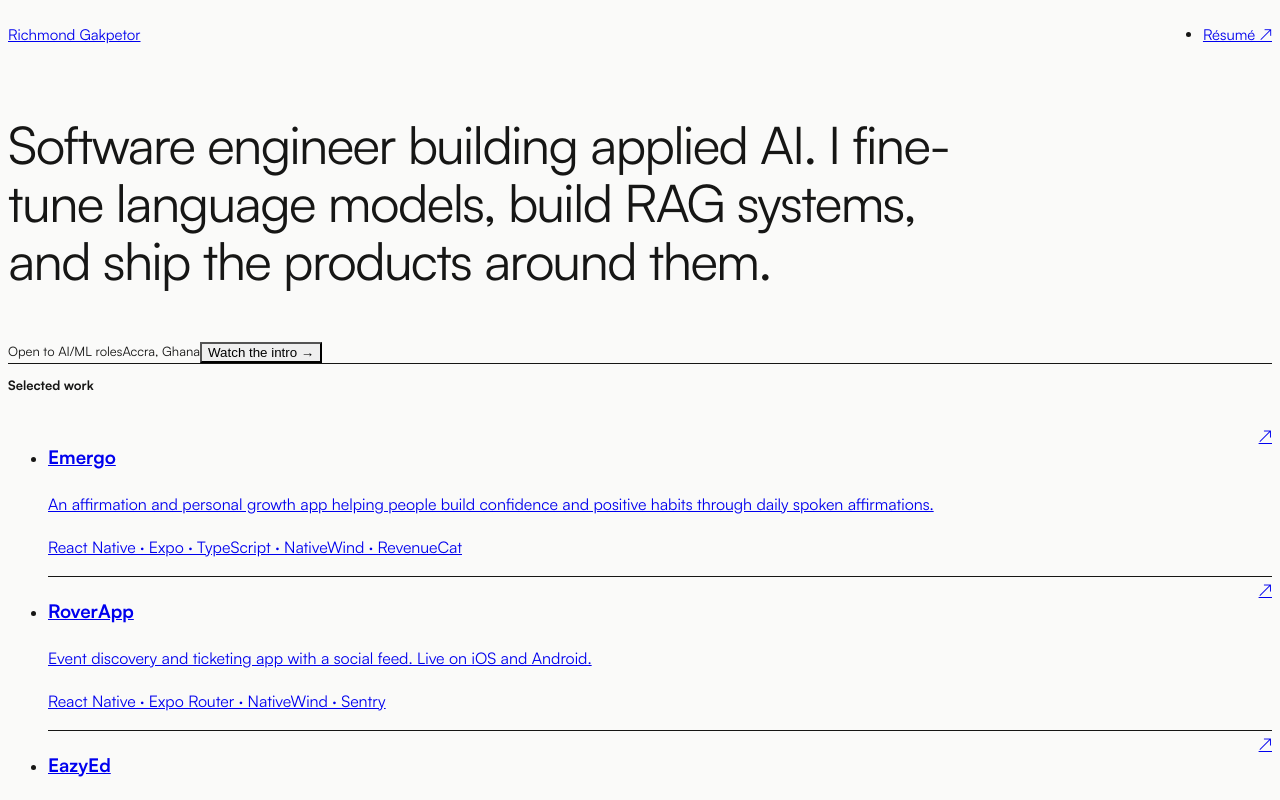
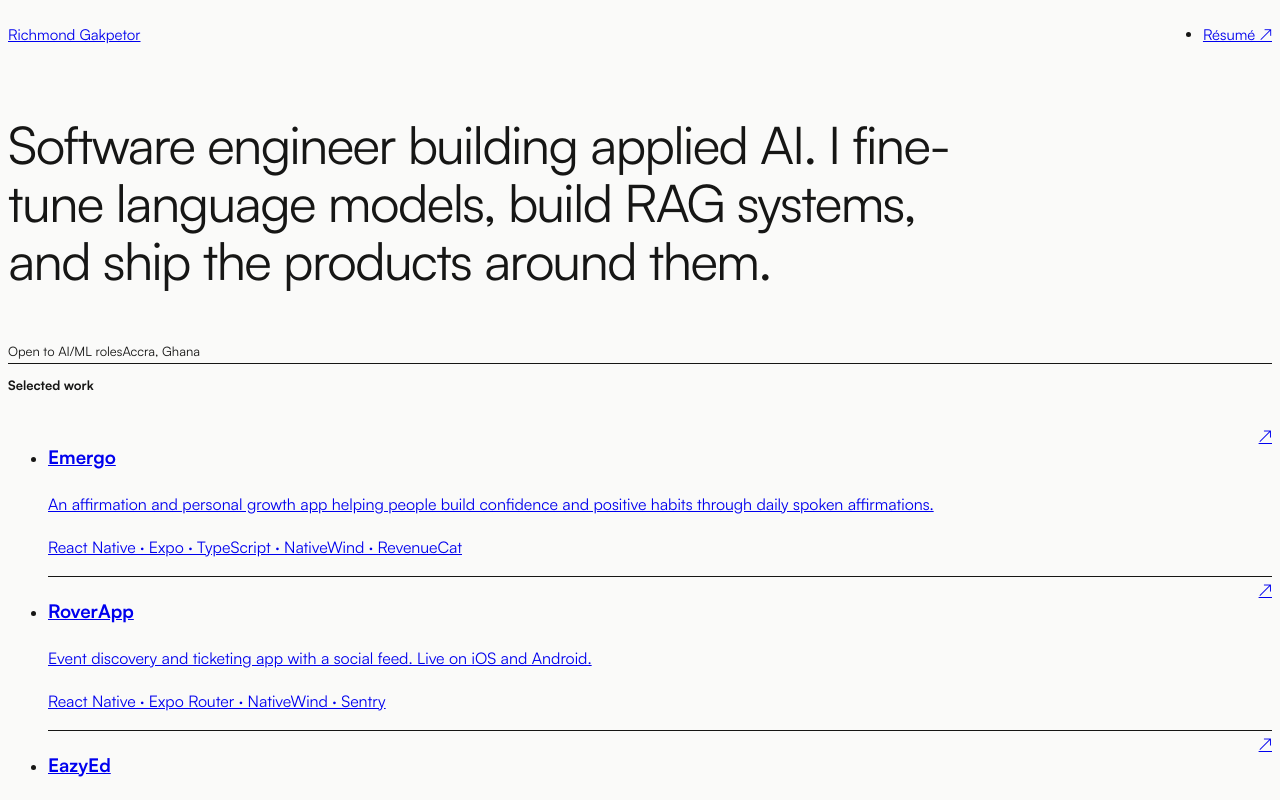
Before and after one commit to richmond-gakpetor/dev-richie, a Next.js app: page / in a window 1280 px wide. Shown: the top 800 px of the page. Built offline with nearby package versions, Linux system fonts and the light colour scheme.

Commit message:
remove IntroVideo component from Intro section

```diff
--- a/src/components/Intro.tsx
+++ b/src/components/Intro.tsx
@@ -21,7 +21,7 @@ export default function Intro() {
           Open to AI/ML roles
         </span>
         <span>Accra, Ghana</span>
-        <IntroVideo />
+        {/* <IntroVideo /> */}
       </div>
     </section>
   );
```
